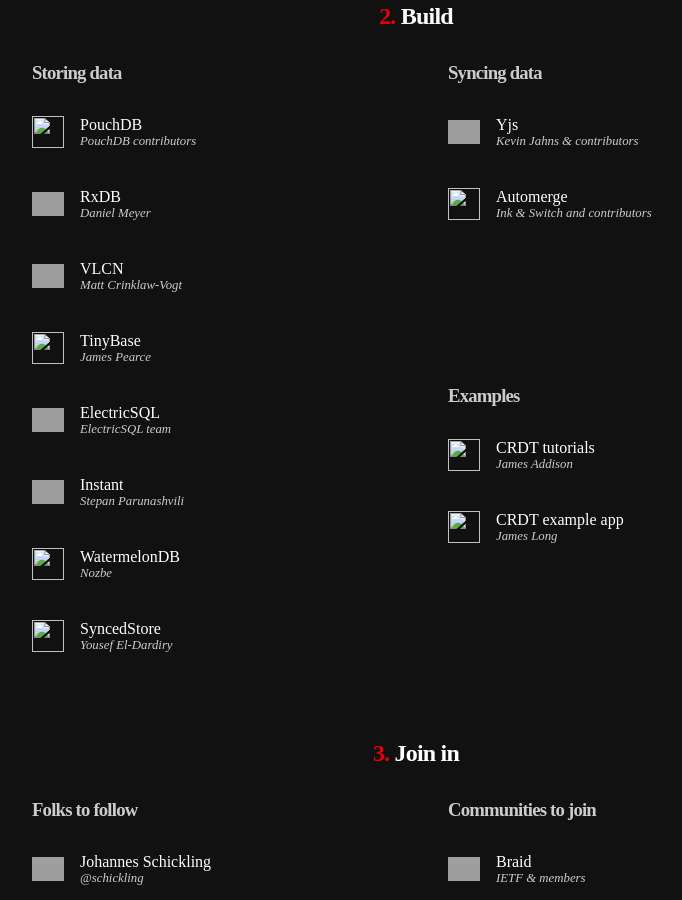
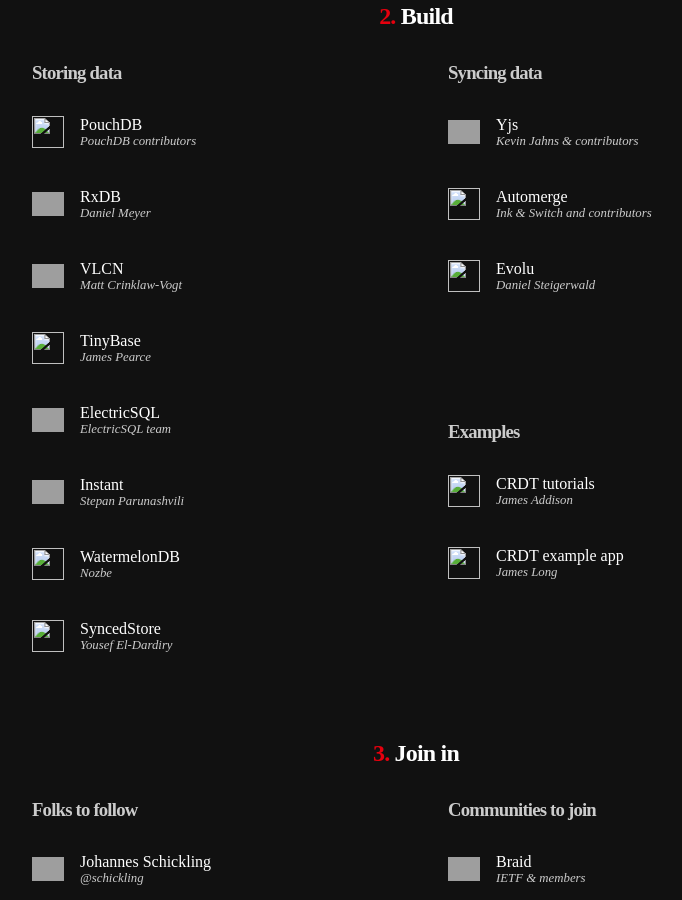
Before and after one commit to mylofi/localfirstweb.dev, a Jekyll site: the page built from index.html, in a window 1280 px wide and 900 px high, scrolled down 882 px, cut to the strip 0-900 px from the top of the window. Shown: the whole strip, without its empty margins (224-906 px from the left). Built offline with Jekyll 4.4.1, drawn with Linux system fonts in a browser that asks for light colours; some web fonts are replaced; grey boxes are pictures that could not be loaded.

Commit message:
Add Evolu

```diff
--- a/_data/content.json
+++ b/_data/content.json
@@ -142,6 +142,12 @@
             "url": "https://automerge.org",
             "icon": "https://automerge.org/img/favicon.ico"
           },
+          {
+            "title": "Evolu",
+            "author": "Daniel Steigerwald",
+            "url": "https://github.com/evoluhq/evolu",
+            "icon": "https://github.githubassets.com/favicons/favicon-dark.svg"
+          }
         ]
       },
       {
```
